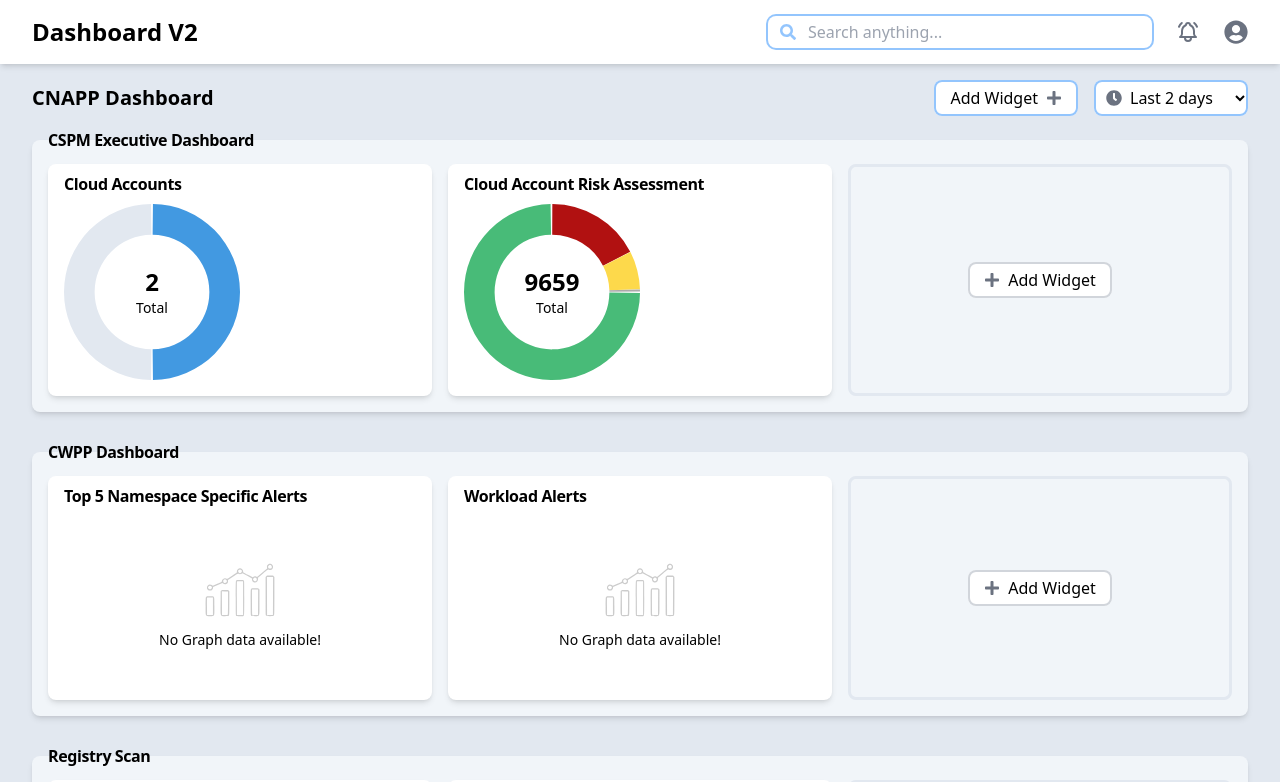
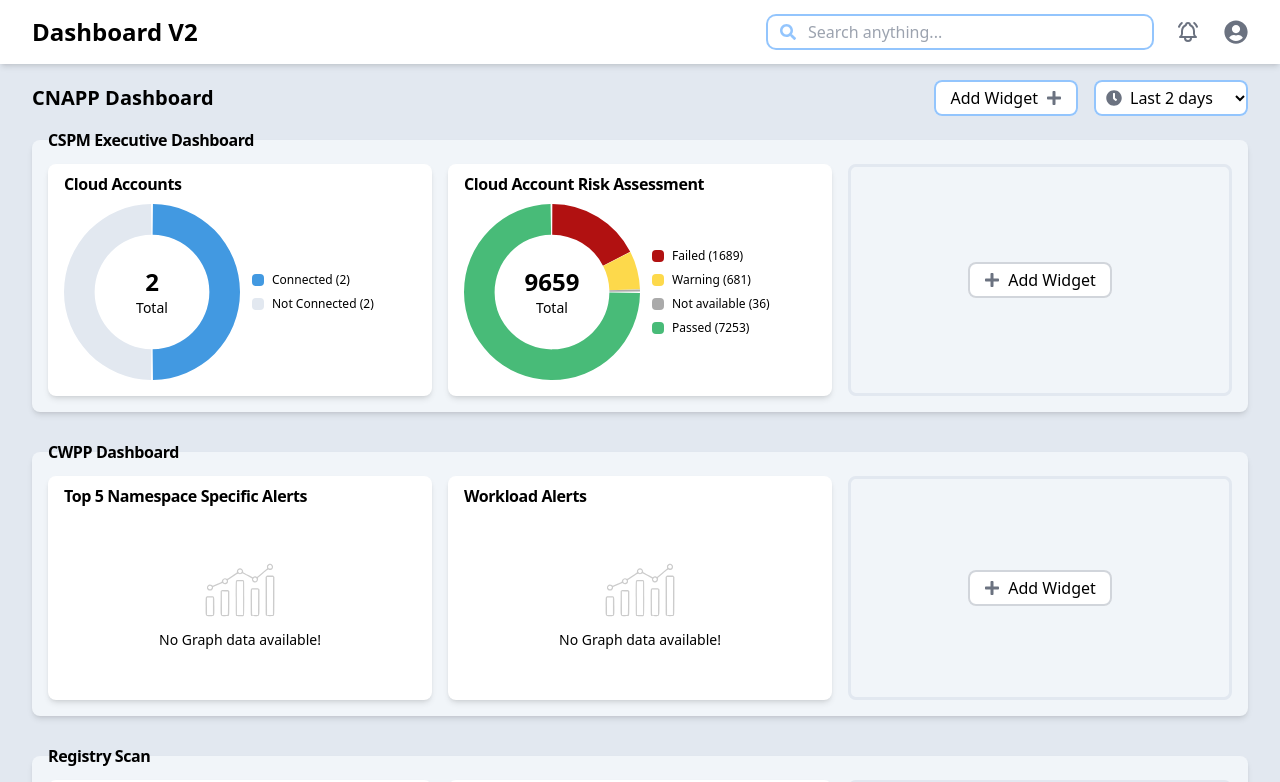
Before and after one commit to rd273001/CNAPP_Dashboard, a React (Vite) app: page / in a window 1280 px wide. Shown: the top 782 px of the page. Built offline with nearby package versions, Linux system fonts and the light colour scheme.

Commit message:
"Added legend to doughnut chart in Widget component"

```diff
--- a/src/components/Widget.jsx
+++ b/src/components/Widget.jsx
@@ -21,9 +21,22 @@ const Widget = ( { widget, categoryId } ) => {
     switch ( widget?.type ) {
       case 'doughnut':
         return (
-          <Suspense fallback={ <Spinner /> }>
-            <RingChart widget={ widget } />
-          </Suspense>
+          <>
+            <Suspense fallback={ <Spinner /> }>
+              <RingChart widget={ widget } />
+            </Suspense>
+            <div className='flex flex-col flex-1 justify-center gap-2'>
+              { widget.data.labels.map( ( label, index ) => (
+                <div key={ index } className='flex items-center text-balance'>
+                  <div
+                    className='size-3 rounded mr-2'
+                    style={ { backgroundColor: widget.data.datasets[0].backgroundColor[index] } }
+                  />
+                  <p className='text-xs font-medium'>{ label } ({ widget.data.datasets[0].data[index] })</p>
+                </div>
+              ) ) }
+            </div>
+          </>
         );
       case 'horizontalBar':
         return <HorizontalLineBar widget={ widget } />;
```
